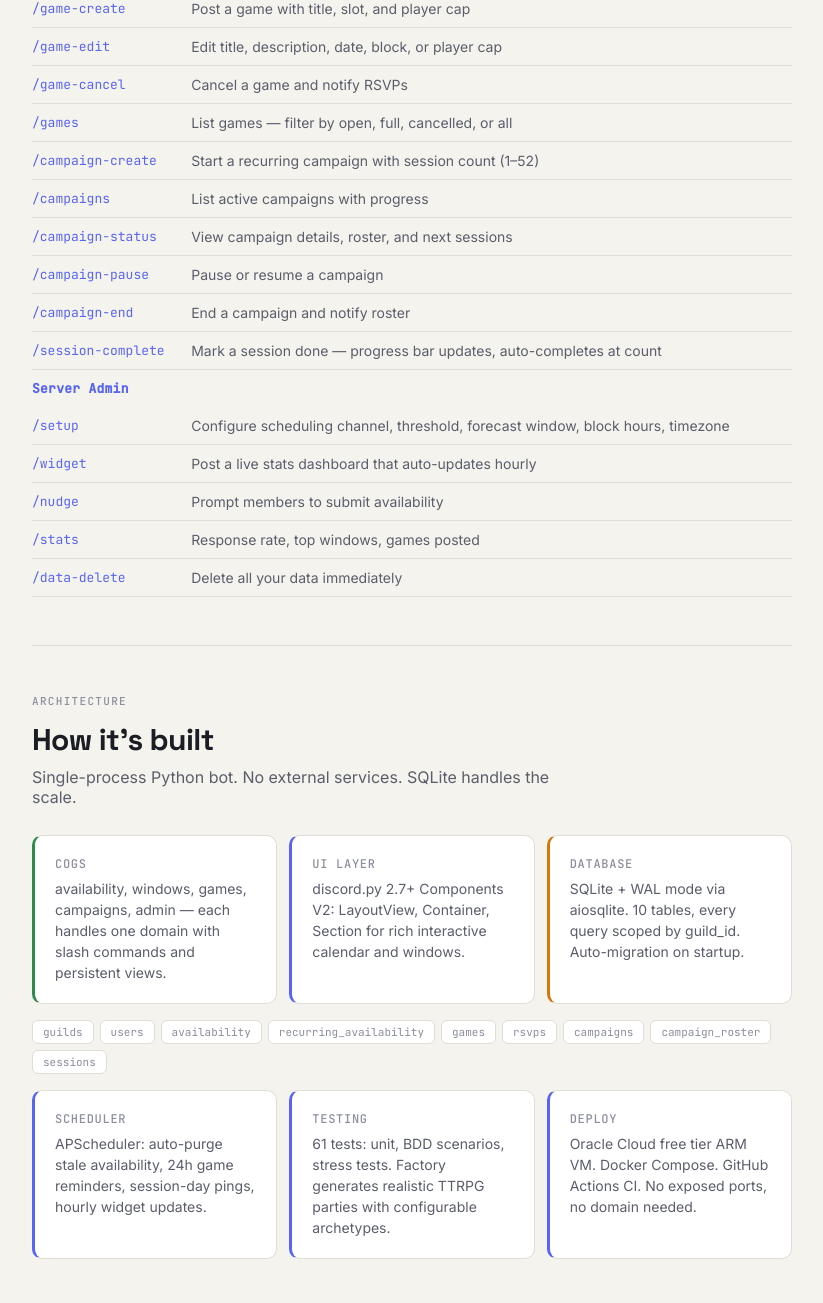
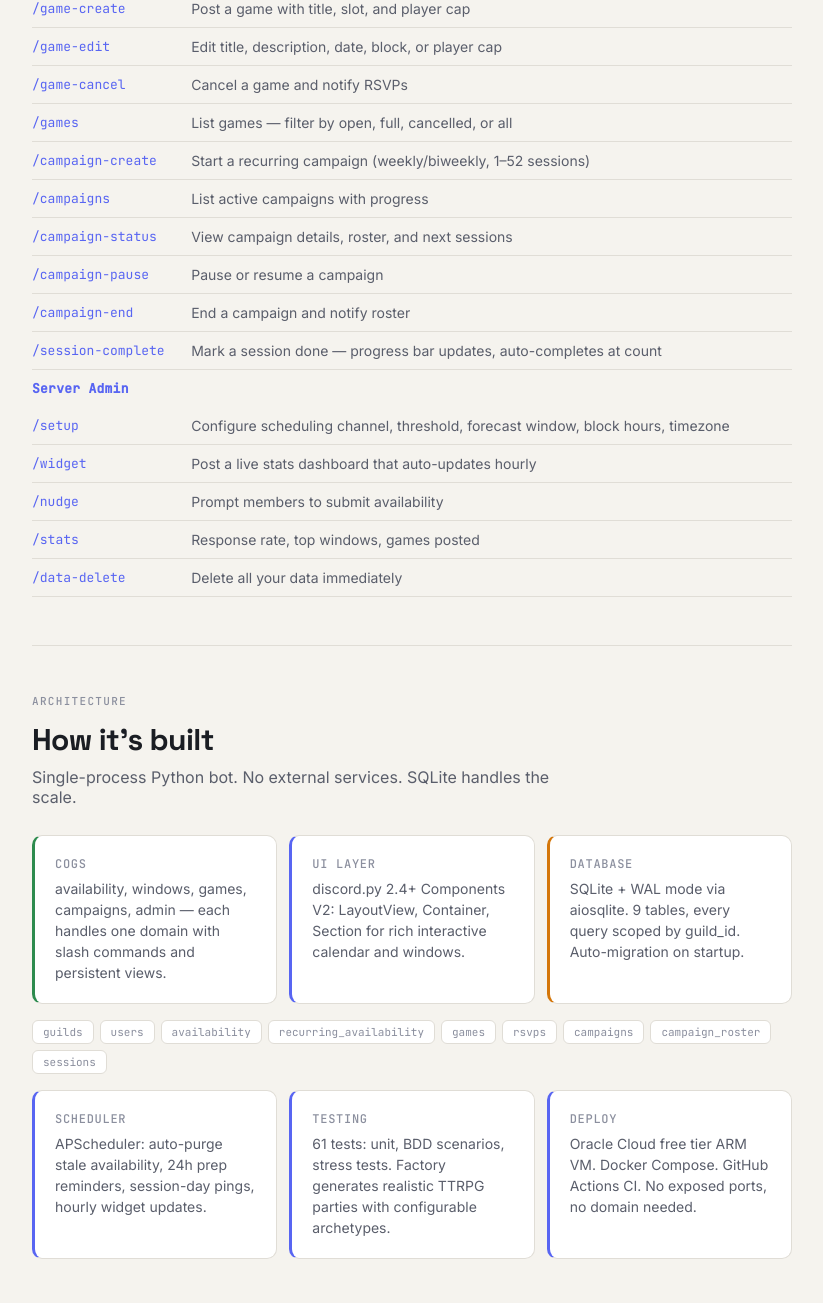
Before and after one commit to Moon-Knight13/gamefinder, a plain HTML site: page docs/explainer/index.html in a window 1280 px wide. Shown: the part 2277-3580 px from the top of the page, without its empty margins (228-1051 px from the left). Drawn offline with Linux system fonts and the light colour scheme.

Commit message:
docs: sync README and explainer with current codebase (#6)
- Fix discord.py version badge: 2.4+ (matches pyproject.toml), not 2.7+
- Add missing commands: /widget (live dashboard), /session-complete
- Add DISCORD_MCP_TOKEN to env var docs and DEV_MODE to .env.example
- Document campaign cadence (weekly/biweekly) and auto-complete
- Add APScheduler to architecture section with job descriptions
- Fix table count: 9 tables, not 10 (verified against schema)
- Sync explainer page to match all README changes

Co-authored-by: Claude Opus 4.6 (1M context) <noreply@anthropic.com>

```diff
--- a/docs/explainer/index.html
+++ b/docs/explainer/index.html
@@ -379,7 +379,7 @@ footer a:hover { text-decoration: underline; }
         <tr><td>/game-edit</td><td>Edit title, description, date, block, or player cap</td></tr>
         <tr><td>/game-cancel</td><td>Cancel a game and notify RSVPs</td></tr>
         <tr><td>/games</td><td>List games — filter by open, full, cancelled, or all</td></tr>
-        <tr><td>/campaign-create</td><td>Start a recurring campaign with session count (1–52)</td></tr>
+        <tr><td>/campaign-create</td><td>Start a recurring campaign (weekly/biweekly, 1–52 sessions)</td></tr>
         <tr><td>/campaigns</td><td>List active campaigns with progress</td></tr>
         <tr><td>/campaign-status</td><td>View campaign details, roster, and next sessions</td></tr>
         <tr><td>/campaign-pause</td><td>Pause or resume a campaign</td></tr>
@@ -406,11 +406,11 @@ footer a:hover { text-decoration: underline; }
       </div>
       <div class="arch-card">
         <h3>UI Layer</h3>
-        <p>discord.py 2.7+ Components V2: LayoutView, Container, Section for rich interactive calendar and windows.</p>
+        <p>discord.py 2.4+ Components V2: LayoutView, Container, Section for rich interactive calendar and windows.</p>
       </div>
       <div class="arch-card db">
         <h3>Database</h3>
-        <p>SQLite + WAL mode via aiosqlite. 10 tables, every query scoped by guild_id. Auto-migration on startup.</p>
+        <p>SQLite + WAL mode via aiosqlite. 9 tables, every query scoped by guild_id. Auto-migration on startup.</p>
       </div>
     </div>
     <div class="chip-row">
@@ -427,7 +427,7 @@ footer a:hover { text-decoration: underline; }
     <div class="arch-cards" style="margin-top: 16px;">
       <div class="arch-card">
         <h3>Scheduler</h3>
-        <p>APScheduler: auto-purge stale availability, 24h game reminders, session-day pings, hourly widget updates.</p>
+        <p>APScheduler: auto-purge stale availability, 24h prep reminders, session-day pings, hourly widget updates.</p>
       </div>
       <div class="arch-card">
         <h3>Testing</h3>
```
Also changed, not shown: 2 other files.
